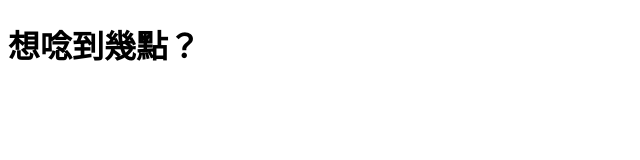
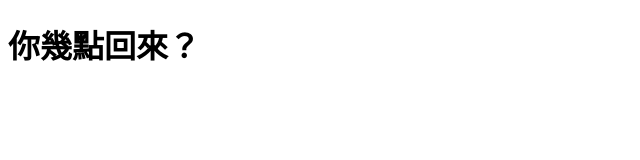
Before and after one commit to richardkuo2002/richardkuo2002.github.io, a plain HTML site: page index.html in a window 1280 px wide. Shown: the whole page, without its empty margins (0-640 px from the left). Drawn offline with Linux system fonts and the light colour scheme.

Commit message:
Update index.html

```diff
--- a/index.html
+++ b/index.html
@@ -5,6 +5,6 @@
     <title>你好，同學們</title>
   </head>
   <body>
-    <h1>想唸到幾點？</h1>
+    <h1>你幾點回來？</h1>
   </body>
 </html>
```
